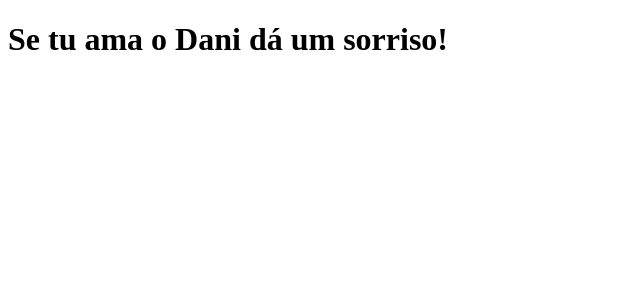
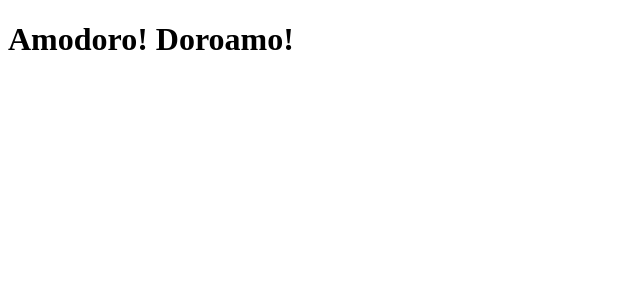
Before and after one commit to Gabrija81/clone-tabnews, a Next.js app: page / in a window 1280 px wide. Shown: the top 300 px of the page, without its empty margins (0-640 px from the left). Built offline with nearby package versions, Linux system fonts and the light colour scheme.

Commit message:
alterada mensagem `pages\index.js`

```diff
--- a/pages/index.js
+++ b/pages/index.js
@@ -1,5 +1,5 @@
 function Home() {
-  return <h1>Se tu ama o Dani dá um sorriso!</h1>;
+  return <h1>Amodoro! Doroamo!</h1>;
 }
 
 export default Home;
```
